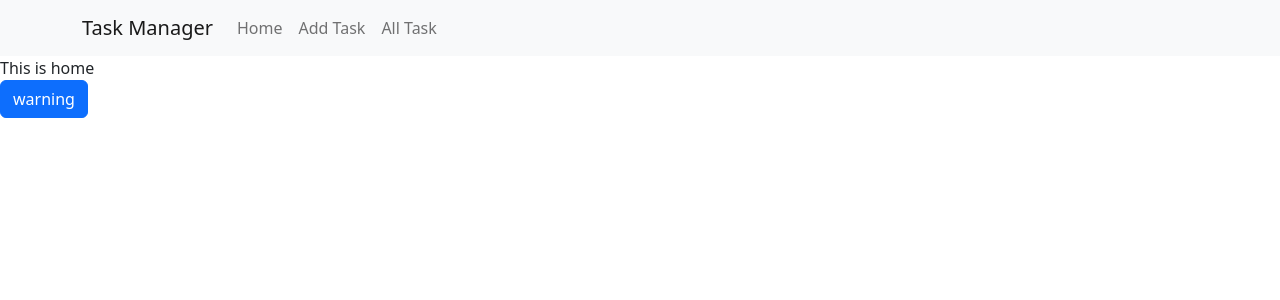
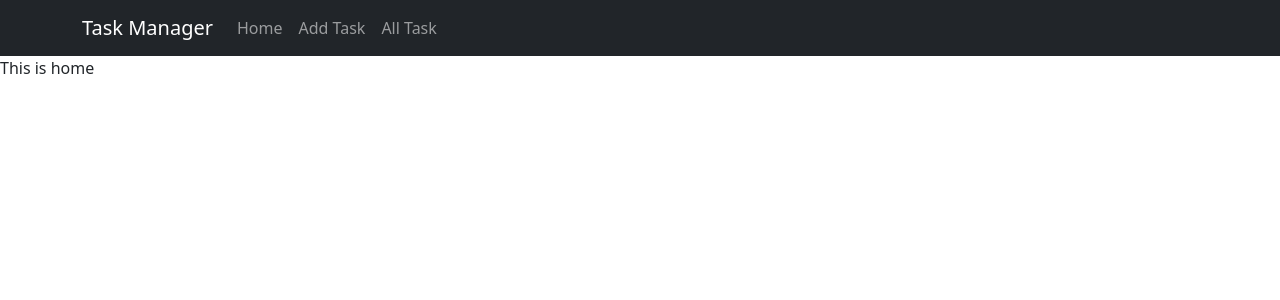
Before and after one commit to arpit456jain/Task-Manager-React-App, a React (Create React App) app: page / in a window 1280 px wide. Shown: the top 300 px of the page. Built offline with nearby package versions, Linux system fonts and the light colour scheme.

Commit message:
added alert on add task

```diff
--- a/src/components/AddTask.js
+++ b/src/components/AddTask.js
@@ -1,5 +1,6 @@
 import React, { useState } from "react";
 import { Form, Label, FormGroup, Input, Button, Container } from 'reactstrap'
+import { ToastContainer, toast } from 'react-toastify';
 import axios from 'axios';
 function AddTask() {
   const [title, setTitle] = useState("");
@@ -28,7 +29,7 @@ function AddTask() {
     axios.post(url, JSON.stringify(payload))
       .then(response => {
         console.log(response); // Make sure response.data is already a JSON object
-
+        toast.success("Task Added Successfully!!")
       })
       .catch(error => {
         console.error(error);
@@ -48,7 +49,9 @@ function AddTask() {
 
   return (
     <>
-      <Container>
+     <ToastContainer/>
+      <Container className="col-lg-7">
+        <h1 className="mb-3">Add your Task</h1>
         <Form>
           <FormGroup>
             <Label for="exampleEmail">Task Title</Label>
--- a/src/components/Header.js
+++ b/src/components/Header.js
@@ -5,7 +5,7 @@ import NavDropdown from 'react-bootstrap/NavDropdown';
 function Header({title})
 {
     return(
-        <Navbar expand="lg" className="bg-body-tertiary">
+        <Navbar expand="lg" className="bg-dark navbar-dark">
         <Container>
           <Navbar.Brand href="#home">{title}</Navbar.Brand>
           <Navbar.Toggle aria-controls="basic-navbar-nav" />
--- a/src/components/Home.js
+++ b/src/components/Home.js
@@ -1,19 +1,11 @@
 import React from 'react';
-import Button from 'react-bootstrap/esm/Button';
-import { ToastContainer, toast } from 'react-toastify';
 function Home()
 {
-    const notify = () => {
-        toast("Wow so easy !")
-        toast.success("success ")
-      };
+
     return(
         <>
-           <ToastContainer/>
         <div> This is home</div>
-        <Button color="warning" onClick={notify}>
-    warning
-  </Button>
+
         </>
     );
 }
```
